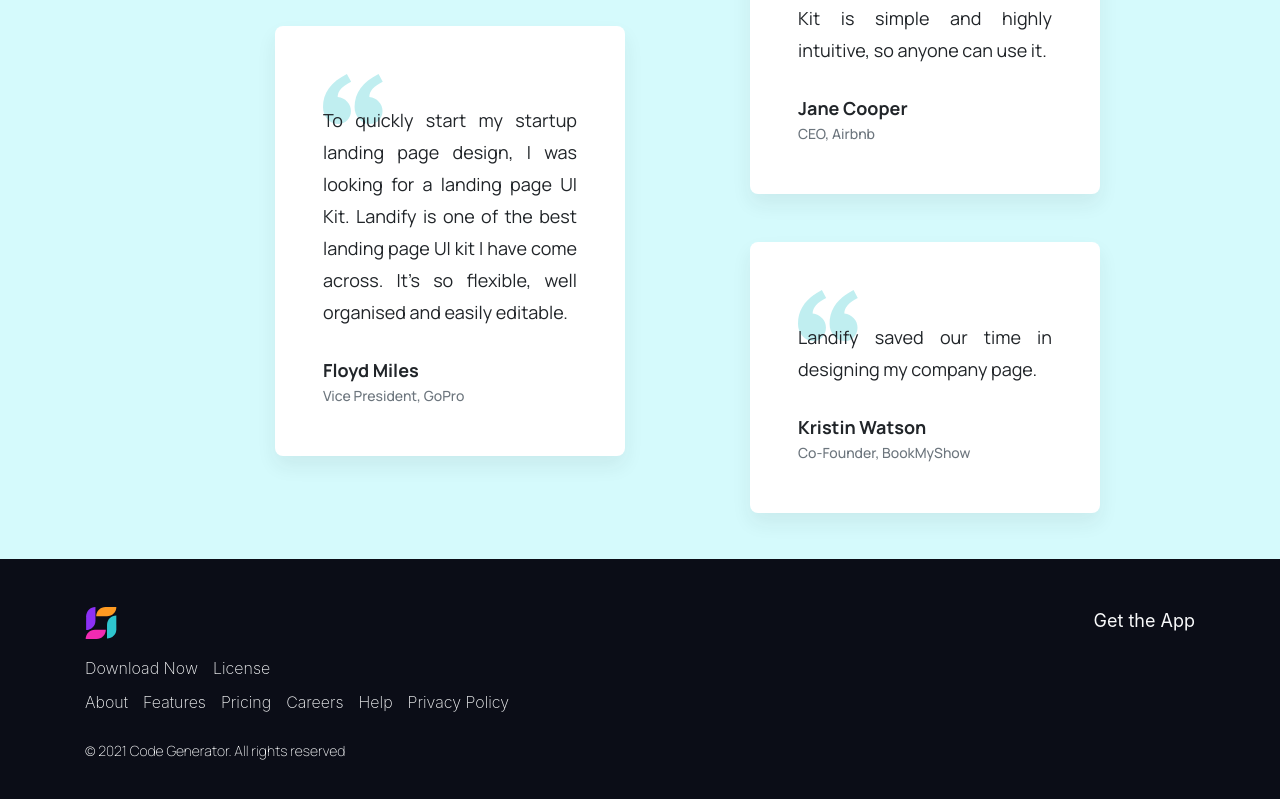
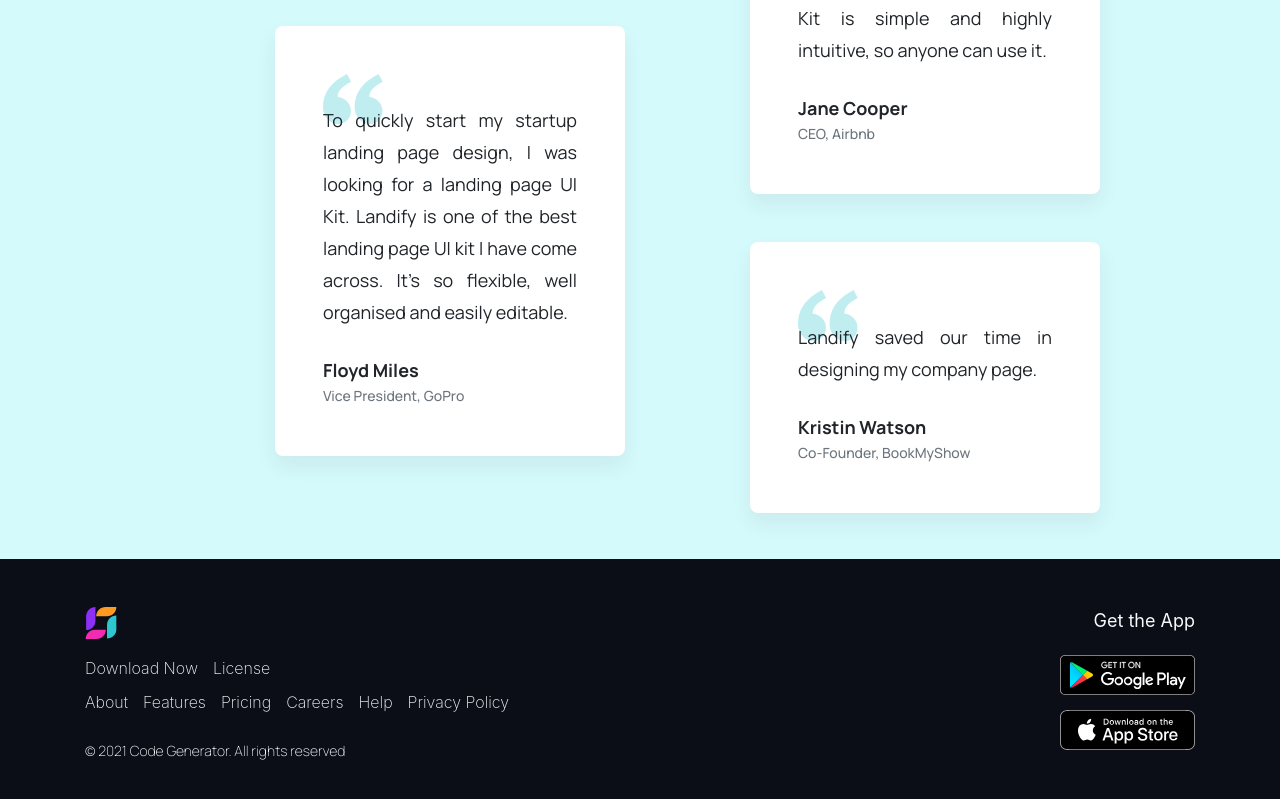
Before and after one commit to TanvirMahin24/Cover-Generator, a React (Create React App) app in the folder client/: page / in a window 1280 px wide. Shown: the part 1230-2029 px from the top of the page. Built offline with nearby package versions, Linux system fonts and the light colour scheme.

Commit message:
download image added

```diff
--- a/client/src/Components/Footer/Footer.js
+++ b/client/src/Components/Footer/Footer.js
@@ -2,6 +2,8 @@
 import { Col, Container, Row } from "react-bootstrap";
 import { Link } from "react-router-dom";
 import logo from "../../Assets/Footer/logo.svg";
+import AppleImg from "../../Assets/Navbar/AppleAppStore.svg";
+import GoogleImg from "../../Assets/Navbar/GooglePlay.svg";
 import styles from "./Footer.module.css";
 
 const Footer = () => {
@@ -49,6 +51,10 @@
           </Col>
           <Col md={4} className="text-right">
             <span className={styles.get__app}>Get the App</span>
+            <div className={styles.store__section}>
+              <img src={GoogleImg} alt="" className={styles.store} />
+              <img src={AppleImg} alt="" className={styles.store} />
+            </div>
           </Col>
         </Row>
       </Container>
--- a/client/src/Components/Footer/Footer.module.css
+++ b/client/src/Components/Footer/Footer.module.css
@@ -32,4 +32,17 @@
   font-size: 18px;
   line-height: 28px;
   color: var(--light);
+  padding-bottom: 5px;
 }
+
+.store__section {
+  display: flex;
+  flex-direction: column;
+  justify-content: flex-end;
+  align-items: flex-end;
+}
+
+.store {
+  height: 55px;
+  padding-top: 15px;
+}
```
